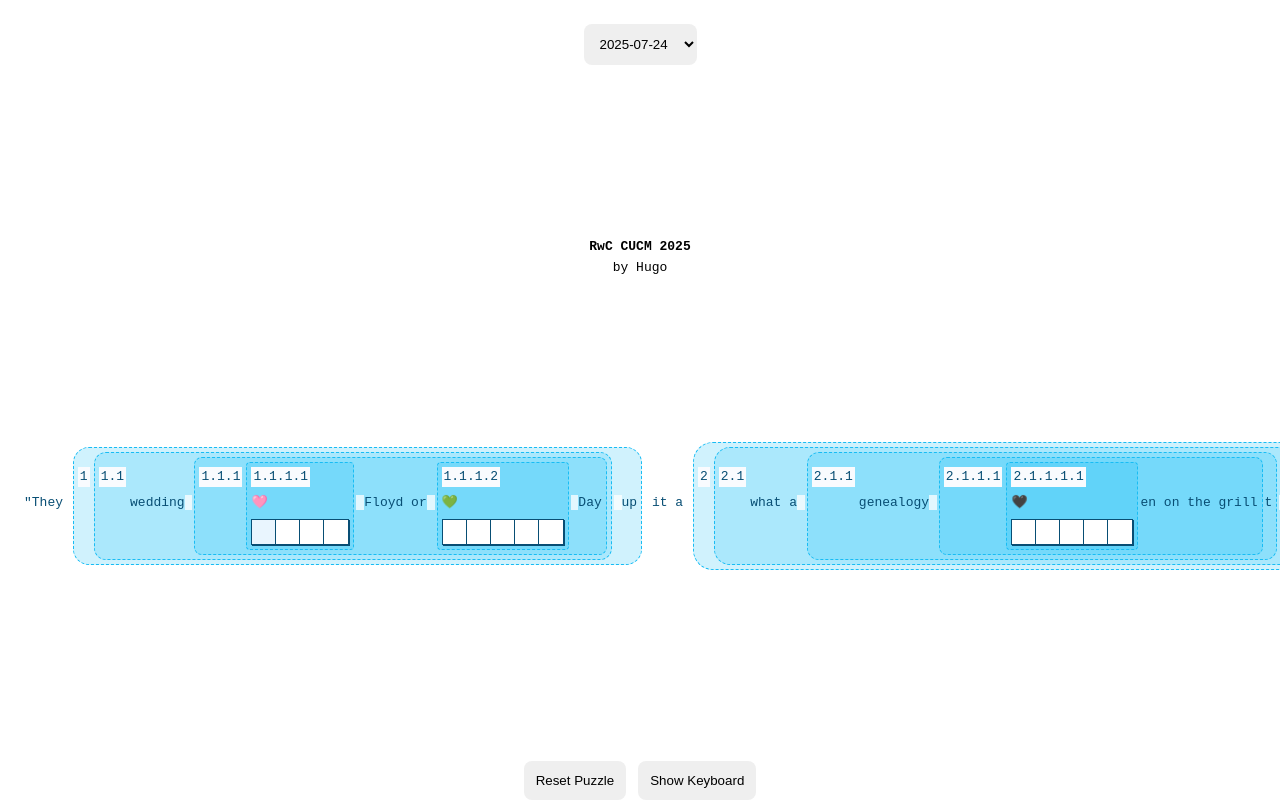
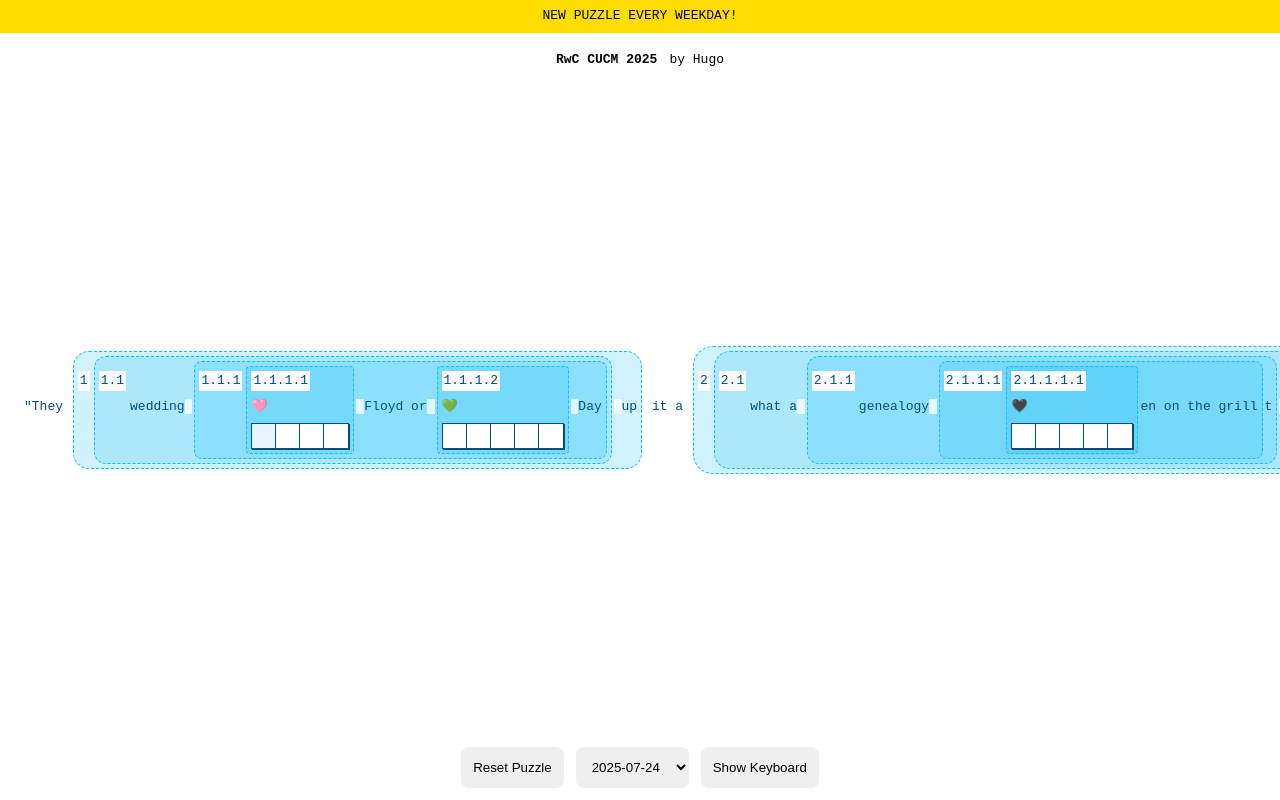
Before and after one commit to hugolynch/echo, a Svelte app: page / in a window 1280 px wide. Built offline with nearby package versions, Linux system fonts and the light colour scheme.

Commit message:
Add banner and move elements around for better layout

```diff
--- a/src/App.svelte
+++ b/src/App.svelte
@@ -2,4 +2,8 @@
   import Board from "./components/Board.svelte"
 </script>
 
+<div class="banner">
+  <p>New puzzle every weekday!</p>
+</div>
+
 <Board />
--- a/src/app.css
+++ b/src/app.css
@@ -13,3 +13,16 @@
   text-align: center;
   height: 100dvh;
 }
+
+.banner {
+  width: 100%;
+  background-color: #FFDD00;
+  padding: 1rem;
+  text-align: center;
+
+  p {
+    font-size: 1.6rem;
+    line-height: 1.25;
+    text-transform: uppercase;
+  }
+}
--- a/src/components/Board.svelte
+++ b/src/components/Board.svelte
@@ -87,17 +87,9 @@
     }
 </script>
 
-<div>
-    <select name="puzzles" onchange={choose}>
-        {#each filtered as option}
-            <option value={option.id} selected={option.id === game.puzzle.id}>
-                {option.date}
-            </option>
-        {/each}
-    </select>
-</div>
 
-<div>
+
+<div class="header">
     <h1>{game.puzzle.name || 'Untitled'}</h1>
     <span>by {game.puzzle.author || 'Unknown'}</span>
 </div>
@@ -105,6 +97,15 @@
 <BoardClue />
 <div class="controls">
     <button onclick={reset}>Reset Puzzle</button>
+    <div>
+        <select name="puzzles" onchange={choose}>
+            {#each filtered as option}
+                <option value={option.id} selected={option.id === game.puzzle.id}>
+                    {option.date}
+                </option>
+            {/each}
+        </select>
+    </div>
     <button class="keyboard-toggle" onclick={() => game.keyboardVisible = !game.keyboardVisible}>
         {game.keyboardVisible ? 'Hide' : 'Show'} Keyboard
     </button>
@@ -121,10 +122,6 @@
         font-size: 62.5%;
     }
 
-    select {
-        margin-top: 24px;
-    }
-
     select, button {
         padding: 12px;
         border: none;
@@ -134,6 +131,7 @@
     .controls {
         display: flex;
         gap: 12px;
+        padding: 12px;
     }
 
     .keyboard-toggle {
@@ -151,4 +149,11 @@
     span {
         font-size: 1.6rem;
     }
+
+    .header {
+        display: flex;
+        align-items: center;
+        padding: 12px;
+        gap: 12px;
+    }
 </style>
--- a/src/components/BoardClue.svelte
+++ b/src/components/BoardClue.svelte
@@ -105,10 +105,12 @@
         max-width: 100vw;
         overflow-x: scroll;
         align-items: center;
-        padding: 0 24px 24px 24px;
+        padding: 24px;
         color: #084E74;
         font-size: 1.6rem;
         scroll-behavior: smooth;
+        scrollbar-width: none;
+        flex: 1;
 
         & > .text {
             margin-bottom: 6px;
```
